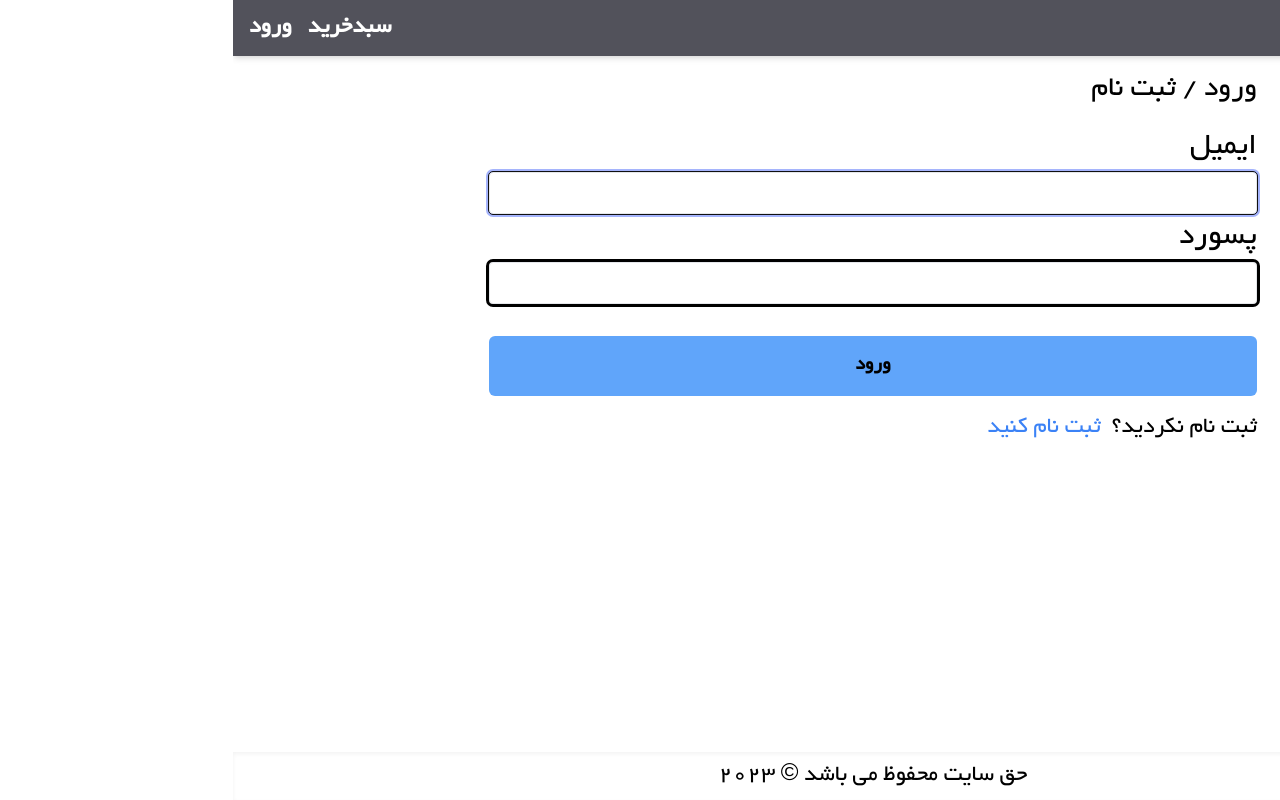
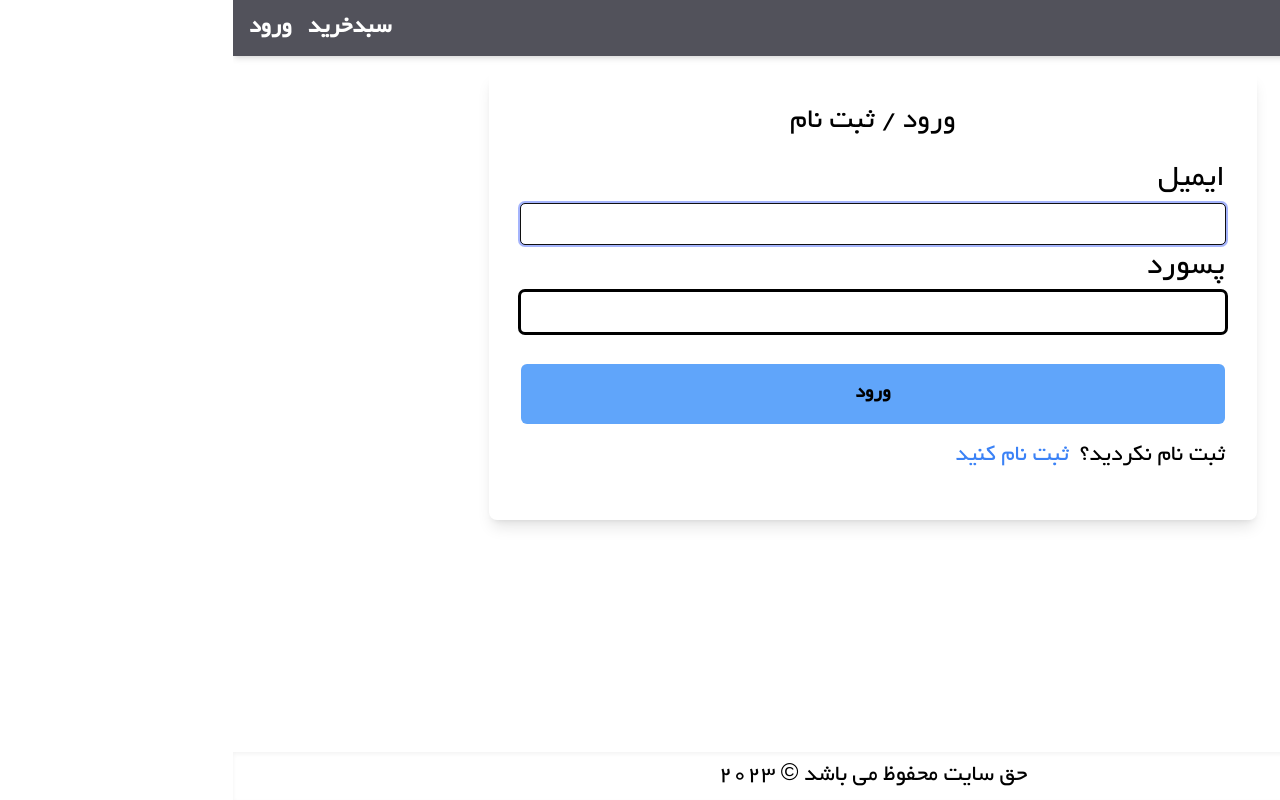
Before and after one commit to ghiyaee/myShop, a Next.js app: page /login in a window 1280 px wide. Built offline with nearby package versions, Linux system fonts and the light colour scheme.

Commit message:
edit style login page

```diff
--- a/app/globals.css
+++ b/app/globals.css
@@ -29,5 +29,5 @@ font-size:2rem
 input,
 select,
 textarea{
-@apply rounded border p-2 outline ring-indigo-300 focus:ring
+@apply rounded  p-2 outline ring-indigo-300 focus:ring
 }
--- a/app/login/page.jsx
+++ b/app/login/page.jsx
@@ -3,8 +3,8 @@ import Link from "next/link";
 const checkOut = () => {
     return (
       <div className=" container m-auto mt-4 ">
-        <form className="mx-auto max-w-screen-md ">
-          <h2 className="text-3xl">ورود / ثبت نام</h2>
+        <form className="mx-auto max-w-screen-md shadow-lg p-8 rounded-lg">
+          <h2 className="text-3xl text-center ">ورود / ثبت نام</h2>
           <div className="my-4">
             <label htmlFor="email">ایمیل</label>
             <input
```
